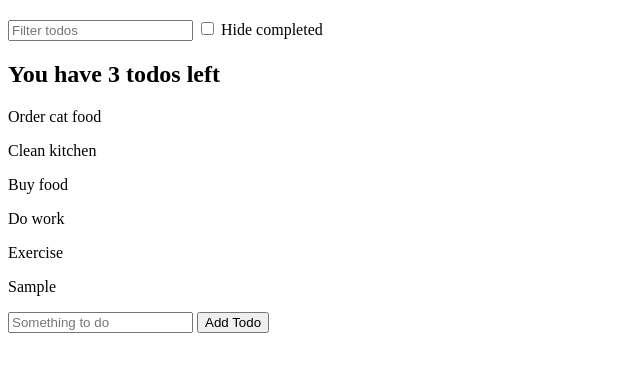
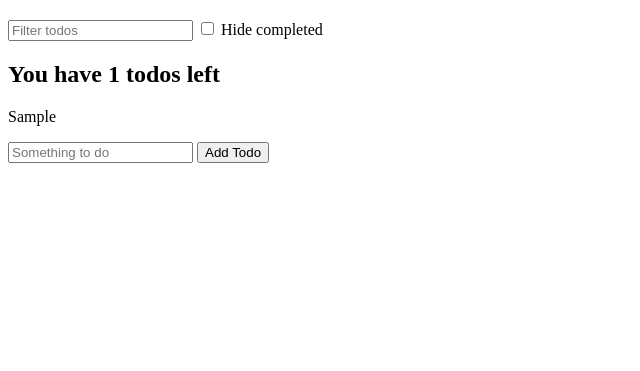
Before and after one commit to vatsal47/Todo-Application, a plain HTML site: page index.html in a window 1280 px wide. Both pictures are taken after typing "Sample" into the empty fields and a click on the button "Add Todo". Shown: the part 61-432 px from the top of the page, without its empty margins (0-640 px from the left). Drawn offline with Linux system fonts and the light colour scheme.

Commit message:
added a functions js to split code

```diff
--- a/index.html
+++ b/index.html
@@ -15,6 +15,7 @@
         <input type="text" placeholder="Something to do" name="text">
         <button>Add Todo</button>
     </form>
+    <script src="todo-functions.js"></script>
     <script src="todo-app.js"></script>
 </body>
 
--- a/todo-app.js
+++ b/todo-app.js
@@ -1,48 +1,8 @@
-const todos = [{
-    text: 'Order cat food',
-    completed: false
-}, {
-    text: 'Clean kitchen',
-    completed: true
-}, {
-    text: 'Buy food',
-    completed: true
-}, {
-    text: 'Do work',
-    completed: false
-}, {
-    text: 'Exercise',
-    completed: true
-}]
+let todos = getSavedTodos()
 
 const filters = {
     searchText: '',
     hideCompleted: false
-}
-
-const renderTodos = function (todos, filters) {
-    const filteredTodos = todos.filter(function (todo) {
-        const searchTextMatch = todo.text.toLowerCase().includes(filters.searchText.toLowerCase())
-        const hideCompletedMatch = !filters.hideCompleted || !todo.completed
-
-        return searchTextMatch && hideCompletedMatch
-    })
-
-    const incompleteTodos = filteredTodos.filter(function (todo) {
-        return !todo.completed
-    })
-
-    document.querySelector('#todos').innerHTML = ''
-
-    const summary = document.createElement('h2')
-    summary.textContent = `You have ${incompleteTodos.length} todos left`
-    document.querySelector('#todos').appendChild(summary)
-
-    filteredTodos.forEach(function (todo) {
-        const p = document.createElement('p')
-        p.textContent = todo.text
-        document.querySelector('#todos').appendChild(p)
-    })
 }
 
 renderTodos(todos, filters)
@@ -58,6 +18,7 @@ document.querySelector('#new-todo').addEventListener('submit', function (e) {
         text: e.target.elements.text.value,
         completed: false
     })
+    saveTodos(todos)
     renderTodos(todos, filters)
     e.target.elements.text.value = ''
 })
@@ -66,8 +27,3 @@ document.querySelector('#hide-completed').addEventListener('change', function (e
     filters.hideCompleted = e.target.checked
     renderTodos(todos, filters)
 })
-
-// 1. Create a checkbox and setup event listener -> "Hide completed"
-// 2. Create new hideCompleted filter (default false)
-// 3. Update hideCompleted an rerender list on checkbox change
-// 4. Setup renderTodos to remove completed items
--- /dev/null
+++ b/todo-functions.js
@@ -0,0 +1,50 @@
+// Fetch existing todos from localStorage
+const getSavedTodos = function () {
+    const todosJSON = localStorage.getItem('todos')
+
+    if (todosJSON !== null) {
+        return JSON.parse(todosJSON)
+    } else {
+        return []
+    }
+}
+
+// Save todos to localStorage
+const saveTodos = function (todos) {
+    localStorage.setItem('todos', JSON.stringify(todos))
+}
+
+// Render application todos based on filters
+const renderTodos = function (todos, filters) {
+    const filteredTodos = todos.filter(function (todo) {
+        const searchTextMatch = todo.text.toLowerCase().includes(filters.searchText.toLowerCase())
+        const hideCompletedMatch = !filters.hideCompleted || !todo.completed
+
+        return searchTextMatch && hideCompletedMatch
+    })
+
+    const incompleteTodos = filteredTodos.filter(function (todo) {
+        return !todo.completed
+    })
+
+    document.querySelector('#todos').innerHTML = ''
+    document.querySelector('#todos').appendChild(generateSummaryDOM(incompleteTodos))
+
+    filteredTodos.forEach(function (todo) {
+        document.querySelector('#todos').appendChild(generateTodoDOM(todo))
+    })
+}
+
+// Get the DOM elements for an individual note
+const generateTodoDOM = function (todo) {
+    const p = document.createElement('p')
+    p.textContent = todo.text
+    return p
+}
+
+// Get the DOM elements for list summary
+const generateSummaryDOM = function (incompleteTodos) {
+    const summary = document.createElement('h2')
+    summary.textContent = `You have ${incompleteTodos.length} todos left`
+    return summary
+}
```
